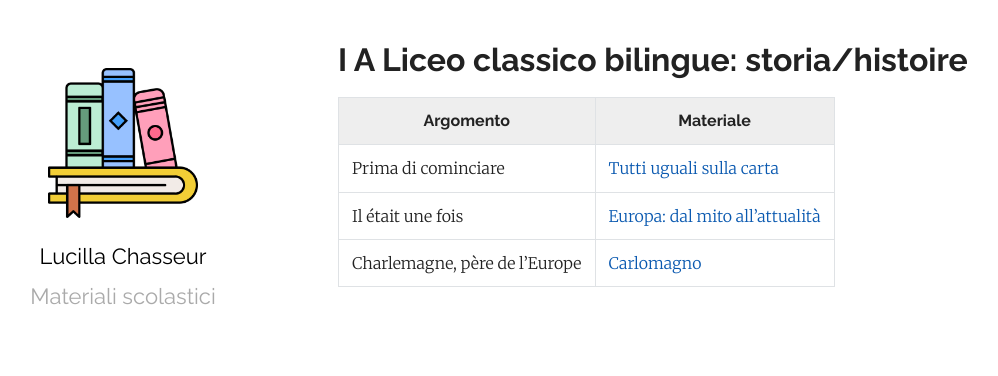
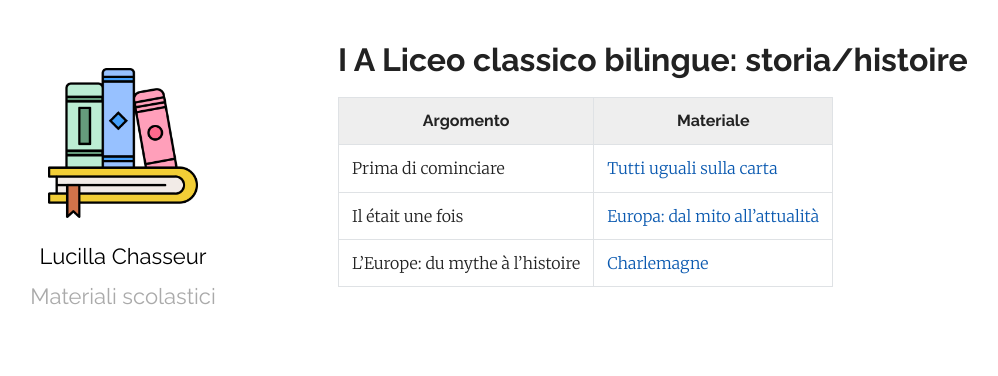
Before and after one commit to efemeridi/efemeridi.github.io, a Jekyll site: the page built from 1a_bil_storia.md, in a window 1280 px wide. Shown: the top 376 px of the page, without its empty margins (62-1060 px from the left). Built offline with Jekyll 4.4.1, drawn with Linux system fonts in a browser that asks for light colours; our own code applies the rules of GitHub Pages for plain Markdown files.

Commit message:
Update 1a_bil_storia.md

```diff
--- a/1a_bil_storia.md
+++ b/1a_bil_storia.md
@@ -7,4 +7,4 @@ layout: page
 |-----------|-------------|
 |Prima di cominciare|[Tutti uguali sulla carta](https://vimeo.com/5304474/)
 |Il était une fois|[Europa: dal mito all'attualità](/materiali/I_A_bil/storia/il_etait_une_fois_intro_classe.pdf/)
-|Charlemagne, père de l'Europe|[Carlomagno](/materiali/I_A_bil/storia/01_charlemagne_pere_europe_sito_2026.pdf/)
+|L'Europe: du mythe à l'histoire|[Charlemagne](/materiali/I_A_bil/storia/01_charlemagne_pere_europe_sito_2026.pdf/)
```
